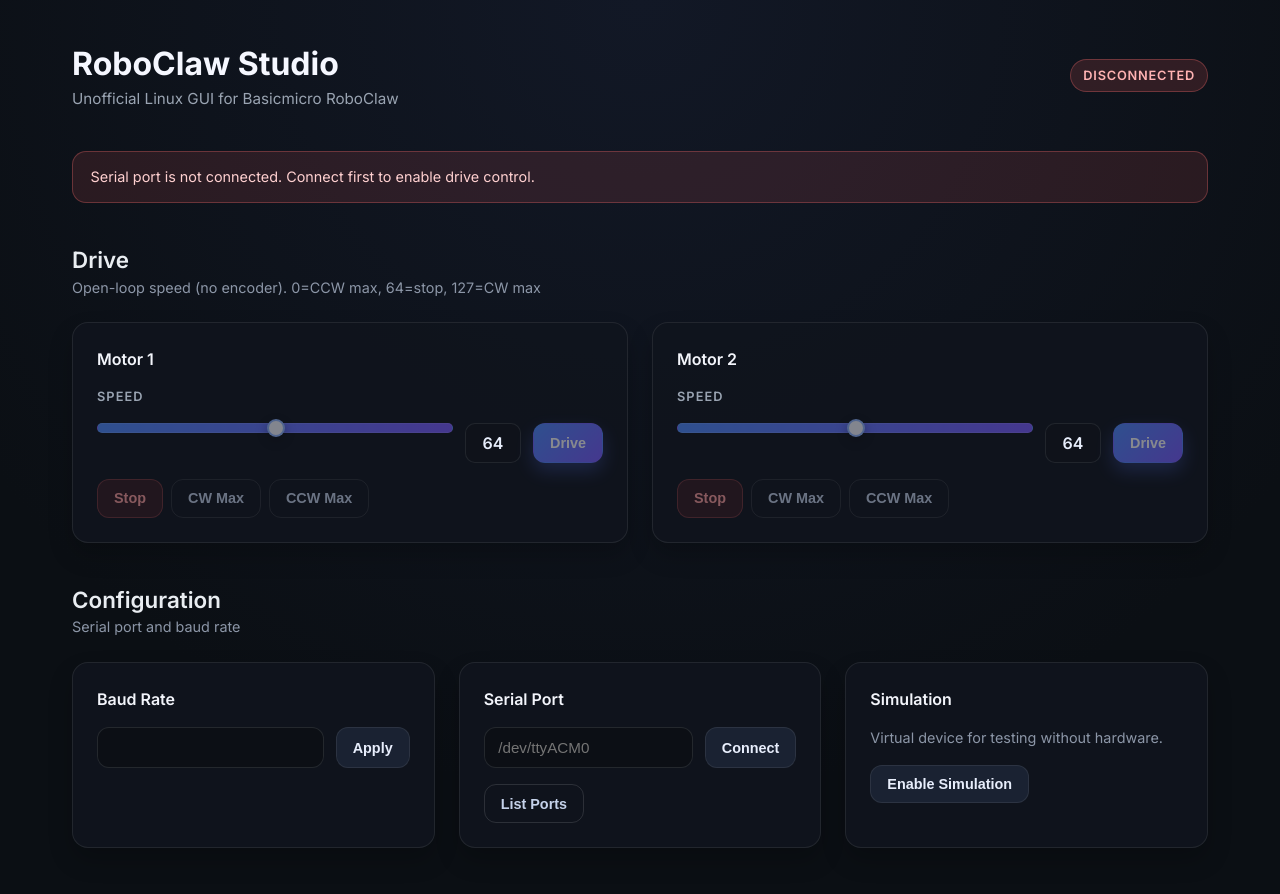
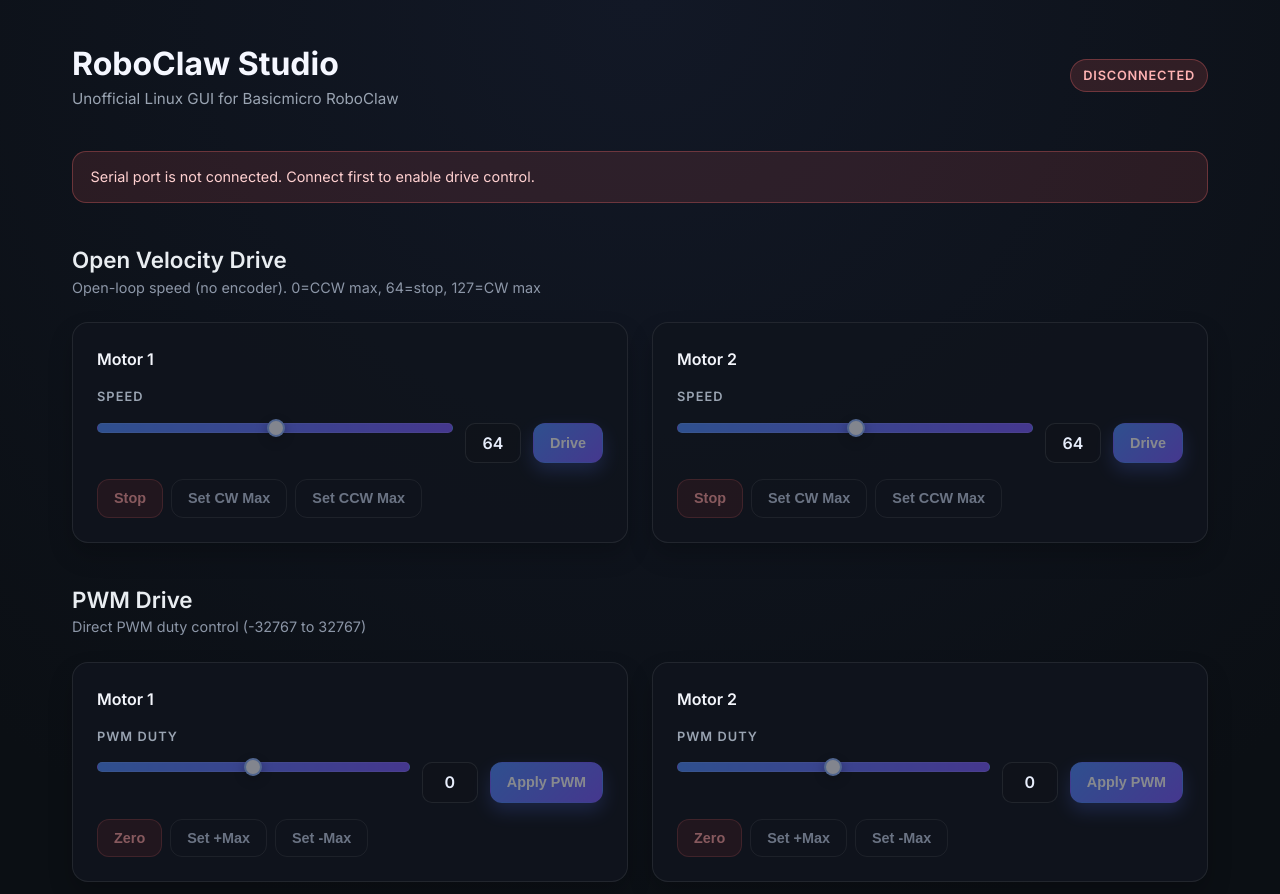
Before and after one commit to lazytatzv/motion_studio, a React (Vite) app: page / in a window 1280 px wide. Shown: the top 894 px of the page. Built offline with nearby package versions, Linux system fonts and the light colour scheme.

Commit message:
Add pwm drive mode

```diff
--- a/src/App.tsx
+++ b/src/App.tsx
@@ -5,6 +5,9 @@
 const SPEED_MIN = 0;
 const SPEED_STOP = 64;
 const SPEED_MAX = 127;
+const PWM_MIN = -32767;
+const PWM_ZERO = 0;
+const PWM_MAX = 32767;
 
 function App() {
   //const [count, setCount] = useState<number>(0);
@@ -34,8 +37,12 @@
   const [currentM2, setCurrentM2] = useState<number>(0);
 
   // Current motor pwm
-  const [pwmM1, setPwmM1] = useState<number>(0);
-  const [pwmM2, setPwmM2] = useState<number>(0);
+  const [pwmReadM1, setPwmReadM1] = useState<number>(0);
+  const [pwmReadM2, setPwmReadM2] = useState<number>(0);
+
+  // PWM command values
+  const [pwmCmdM1, setPwmCmdM1] = useState<number>(PWM_ZERO);
+  const [pwmCmdM2, setPwmCmdM2] = useState<number>(PWM_ZERO);
 
 
   // ===== Event Handler ==================================
@@ -57,31 +64,49 @@
     //console.log(motorSpeedM2);
   }
 
+  const handleDrivePwm = async (motorIndex: 1 | 2, pwm: number) => {
+    if (motorIndex === 1) {
+      setPwmCmdM1(pwm);
+    } else {
+      setPwmCmdM2(pwm);
+    }
+    await invoke("drive_pwm_async", { pwm, motorIndex });
+  }
+
+  const handlePresetSpeed = async (motorIndex: 1 | 2, speed: number) => {
+    if (motorIndex === 1) {
+      setMotorSpeedM1(speed);
+    } else {
+      setMotorSpeedM2(speed);
+    }
+    await invoke("drive_simply_async", { speed, motorIndex });
+  }
+
   // Stop motors
   const handleStopM1 = async () => {
-    await invoke("drive_simply_async", { speed: SPEED_STOP as number, motorIndex: 1 });
+    await handlePresetSpeed(1, SPEED_STOP as number);
   }
 
   const handleStopM2 = async() => {
-    await invoke("drive_simply_async", { speed: SPEED_STOP as number, motorIndex: 2 });
+    await handlePresetSpeed(2, SPEED_STOP as number);
   }
 
   // Drive Clockwise with Max speed
   const handleMaxCwM1 = async () => {
-    await invoke("drive_simply_async", { speed: SPEED_MAX as number, motorIndex: 1 });
+    await handlePresetSpeed(1, SPEED_MAX as number);
   }
 
   const handleMaxCwM2 = async () => {
-    await invoke("drive_simply_async", { speed: SPEED_MAX as number, motorIndex: 2 });
+    await handlePresetSpeed(2, SPEED_MAX as number);
   }
 
   // Drive Counter Clockwise with Max speed
   const handleMaxCcwM1 = async () => {
-    await invoke("drive_simply_async", { speed: SPEED_MIN as number, motorIndex: 1 });
+    await handlePresetSpeed(1, SPEED_MIN as number);
   }
 
   const handleMaxCcwM2 = async () => {
-    await invoke("drive_simply_async", { speed: SPEED_MIN as number, motorIndex: 2 });
+    await handlePresetSpeed(2, SPEED_MIN as number);
   }
 
 
@@ -170,8 +195,8 @@
 	const interval = setInterval(async () => {
 		try {
 			const [m1_pwm, m2_pwm] = await invoke("read_pwm_values_async") as [number, number];
-			setPwmM1(m1_pwm);
-			setPwmM2(m2_pwm);
+      setPwmReadM1(m1_pwm);
+      setPwmReadM2(m2_pwm);
 		} catch {}
 	}, 300);
 
@@ -210,7 +235,7 @@
       <section className="section">
         <div className="section-header">
           <div>
-            <h2 className="section-title">Drive</h2>
+            <h2 className="section-title">Open Velocity Drive</h2>
             <p className="section-subtitle">
               Open-loop speed (no encoder). {SPEED_MIN}=CCW max, {SPEED_STOP}=stop, {SPEED_MAX}=CW max
             </p>
@@ -238,8 +263,8 @@
               </div>
               <div className="button-row">
                 <button className="btn btn-danger" onClick={handleStopM1} disabled={!driveEnabled}>Stop</button>
-                <button className="btn btn-ghost" onClick={handleMaxCwM1} disabled={!driveEnabled}>CW Max</button>
-                <button className="btn btn-ghost" onClick={handleMaxCcwM1} disabled={!driveEnabled}>CCW Max</button>
+                <button className="btn btn-ghost" onClick={handleMaxCwM1} disabled={!driveEnabled}>Set CW Max</button>
+                <button className="btn btn-ghost" onClick={handleMaxCcwM1} disabled={!driveEnabled}>Set CCW Max</button>
               </div>
             </div>
           </div>
@@ -265,8 +290,72 @@
               </div>
               <div className="button-row">
                 <button className="btn btn-danger" onClick={handleStopM2} disabled={!driveEnabled}>Stop</button>
-                <button className="btn btn-ghost" onClick={handleMaxCwM2} disabled={!driveEnabled}>CW Max</button>
-                <button className="btn btn-ghost" onClick={handleMaxCcwM2} disabled={!driveEnabled}>CCW Max</button>
+                <button className="btn btn-ghost" onClick={handleMaxCwM2} disabled={!driveEnabled}>Set CW Max</button>
+                <button className="btn btn-ghost" onClick={handleMaxCcwM2} disabled={!driveEnabled}>Set CCW Max</button>
+              </div>
+            </div>
+          </div>
+        </div>
+      </section>
+
+      <section className="section">
+        <div className="section-header">
+          <div>
+            <h2 className="section-title">PWM Drive</h2>
+            <p className="section-subtitle">Direct PWM duty control ({PWM_MIN} to {PWM_MAX})</p>
+          </div>
+        </div>
+        <div className="grid grid-2">
+          <div className="card">
+            <div className="card-title">Motor 1</div>
+            <div className="card-body">
+              <label className="label" htmlFor="pwm-m1">PWM Duty</label>
+              <div className="control-row">
+                <input
+                  id="pwm-m1"
+                  className="input range"
+                  type="range"
+                  min={PWM_MIN}
+                  max={PWM_MAX}
+                  step={1}
+                  disabled={!driveEnabled}
+                  value={pwmCmdM1}
+                  onChange={(e) => setPwmCmdM1(Number(e.target.value))}
+                />
+                <div className="range-value">{pwmCmdM1}</div>
+                <button className="btn btn-primary" onClick={() => handleDrivePwm(1, pwmCmdM1)} disabled={!driveEnabled}>Apply PWM</button>
+              </div>
+              <div className="button-row">
+                <button className="btn btn-danger" onClick={() => handleDrivePwm(1, PWM_ZERO)} disabled={!driveEnabled}>Zero</button>
+                <button className="btn btn-ghost" onClick={() => handleDrivePwm(1, PWM_MAX)} disabled={!driveEnabled}>Set +Max</button>
+                <button className="btn btn-ghost" onClick={() => handleDrivePwm(1, PWM_MIN)} disabled={!driveEnabled}>Set -Max</button>
+              </div>
+            </div>
+          </div>
+
+          <div className="card">
+            <div className="card-title">Motor 2</div>
+            <div className="card-body">
+              <label className="label" htmlFor="pwm-m2">PWM Duty</label>
+              <div className="control-row">
+                <input
+                  id="pwm-m2"
+                  className="input range"
+                  type="range"
+                  min={PWM_MIN}
+                  max={PWM_MAX}
+                  step={1}
+                  disabled={!driveEnabled}
+                  value={pwmCmdM2}
+                  onChange={(e) => setPwmCmdM2(Number(e.target.value))}
+                />
+                <div className="range-value">{pwmCmdM2}</div>
+                <button className="btn btn-primary" onClick={() => handleDrivePwm(2, pwmCmdM2)} disabled={!driveEnabled}>Apply PWM</button>
+              </div>
+              <div className="button-row">
+                <button className="btn btn-danger" onClick={() => handleDrivePwm(2, PWM_ZERO)} disabled={!driveEnabled}>Zero</button>
+                <button className="btn btn-ghost" onClick={() => handleDrivePwm(2, PWM_MAX)} disabled={!driveEnabled}>Set +Max</button>
+                <button className="btn btn-ghost" onClick={() => handleDrivePwm(2, PWM_MIN)} disabled={!driveEnabled}>Set -Max</button>
               </div>
             </div>
           </div>
@@ -381,12 +470,12 @@
           </div>
           <div className="stat-card">
             <div className="stat-label">M1 PWM</div>
-            <div className="stat-value">{pwmM1}</div>
+            <div className="stat-value">{pwmReadM1}</div>
             <div className="stat-unit">raw</div>
           </div>
           <div className="stat-card">
             <div className="stat-label">M2 PWM</div>
-            <div className="stat-value">{pwmM2}</div>
+            <div className="stat-value">{pwmReadM2}</div>
             <div className="stat-unit">raw</div>
           </div>
         </div>
```
Also changed, not shown: 1 other file (tests, documents, lock files or other folders).
